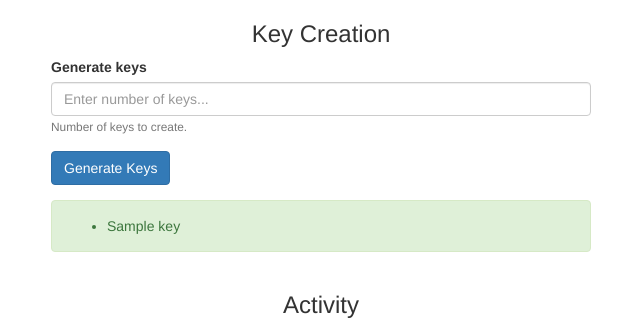
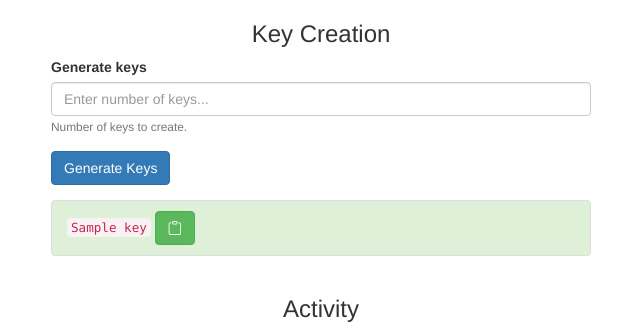
Before and after one commit to DarkflameUniverse/AccountManager, a Flask app: template templates/private/dashboard.html in a window 1280 px wide. Shown: the part 226-555 px from the top of the page, without its empty margins (319-959 px from the left). Run offline with Flask 2, Linux system fonts and the light colour scheme; the template is opened without the code that fills it: most values are stand-ins (such as "Sample title", 1, 10 or a date in 2020); some libraries are stand-ins or nearby versions.

Commit message:
Add button for copying activation link to clipboard

```diff
--- a/templates/private/dashboard.html
+++ b/templates/private/dashboard.html
@@ -1,5 +1,10 @@
 {% extends "bootstrap/base.html" %}
 {% block title %}Key Creation{% endblock %}
+
+{% block head %}
+    {{ super() }}
+    <link rel="stylesheet" href="https://cdn.jsdelivr.net/npm/bootstrap-icons@1.7.2/font/bootstrap-icons.css">
+{% endblock %}
 
 {% block navbar %}
 <nav class="navbar navbar-default">
@@ -75,13 +80,16 @@
 
     {# If the keys value is set, create a list for each key in keys #}
     {% if keys %}
-        <div class="alert alert-success">
-            <ul>
-                {% for key in keys %}
-                    <li>{{ key }}</li>
-                {% endfor %}
-            </ul>
-        </div>
+        <ul class="list-group">
+            {% for key in keys %}
+                <li class="list-group-item list-group-item-success">
+                    <code>{{ key }}</code>
+                    <button type="button" class="btn btn-success" title="Copy activation link" data-clipboard-text="{{ url_for('account_creation', _external=True) }}/{{ key }}">
+                        <i class="bi bi-clipboard"></i>
+                    </button>
+                </li>
+            {% endfor %}
+        </ul>
     {% endif %}
     </div>
     <div class="col-lg-3">
@@ -115,6 +123,8 @@
 {% block scripts %}
 <script src="https://cdn.jsdelivr.net/npm/chart.js@3.5.1/dist/chart.min.js"></script>
 <script src="https://ajax.googleapis.com/ajax/libs/jquery/3.5.1/jquery.min.js"></script>
+<!-- Used for copying activation links -->
+<script src="https://cdn.jsdelivr.net/npm/clipboard@2.0.8/dist/clipboard.min.js"></script>
 
 <script>
 // Make a get request to the server to load the activity data
@@ -184,5 +194,7 @@ $.get("{{ url_for('activity_data', name='zone_play_time') }}", function(data) {
         }
     });
 });
+
+new ClipboardJS('.btn');
 </script>
 {% endblock scripts %}}
```
